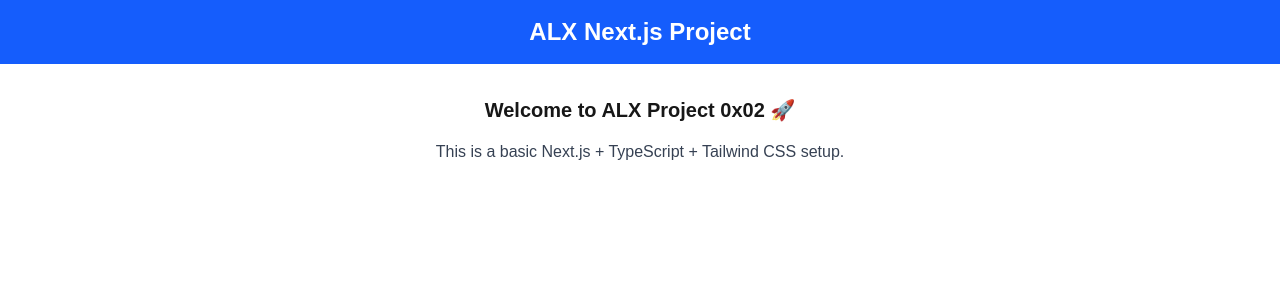
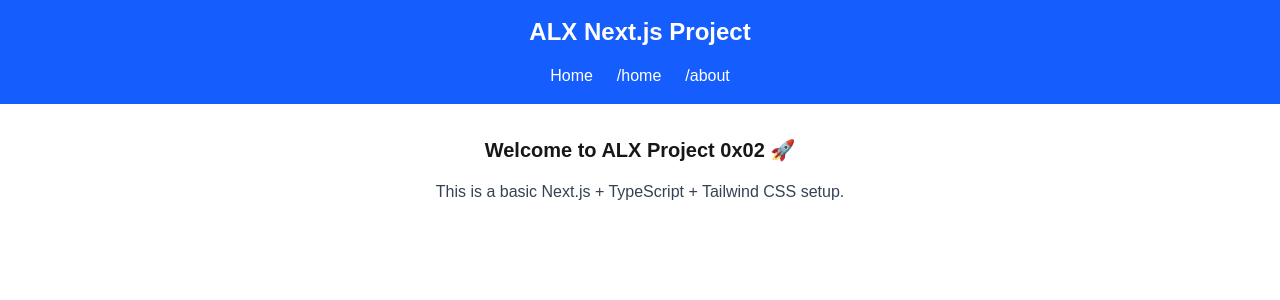
Before and after one commit to princepiper28/alx-project-0x02-setup, a Next.js app in the folder alx-project-0x02/: page / in a window 1280 px wide. Shown: the top 300 px of the page. Built offline with nearby package versions, Linux system fonts and the light colour scheme.

Commit message:
Add basic routing: /home and /about pages with header navigation

```diff
--- a/alx-project-0x02/components/layout/Header.tsx
+++ b/alx-project-0x02/components/layout/Header.tsx
@@ -1,9 +1,21 @@
+import Link from 'next/link';
 import React from 'react';
 
 const Header = () => {
   return (
-    <header className="bg-blue-600 text-white p-4 text-center">
-      <h1 className="text-2xl font-bold">ALX Next.js Project</h1>
+    <header className="bg-blue-600 text-white p-4">
+      <h1 className="text-2xl font-bold text-center mb-4">ALX Next.js Project</h1>
+      <nav className="flex justify-center space-x-6">
+        <Link href="/">
+          <span className="hover:underline cursor-pointer">Home</span>
+        </Link>
+        <Link href="/home">
+          <span className="hover:underline cursor-pointer">/home</span>
+        </Link>
+        <Link href="/about">
+          <span className="hover:underline cursor-pointer">/about</span>
+        </Link>
+      </nav>
     </header>
   );
 };
--- /dev/null
+++ b/alx-project-0x02/pages/about.tsx
@@ -0,0 +1,15 @@
+import Head from 'next/head';
+
+export default function AboutPage() {
+  return (
+    <>
+      <Head>
+        <title>About Page</title>
+      </Head>
+      <main className="p-8 text-center">
+        <h1 className="text-2xl font-bold">About Us 👨‍💻</h1>
+        <p className="mt-4 text-gray-700">This project is part of the ALX Software Engineering program.</p>
+      </main>
+    </>
+  );
+}
--- /dev/null
+++ b/alx-project-0x02/pages/home.tsx
@@ -0,0 +1,14 @@
+import Head from 'next/head';
+
+export default function HomePage() {
+  return (
+    <>
+      <Head>
+        <title>Home Page</title>
+      </Head>
+      <main className="p-8 text-center">
+        <h1 className="text-2xl font-bold">Welcome to the Home Page 🏠</h1>
+      </main>
+    </>
+  );
+}
```
Also changed, not shown: 1 other file (tests, documents, lock files or other folders).
